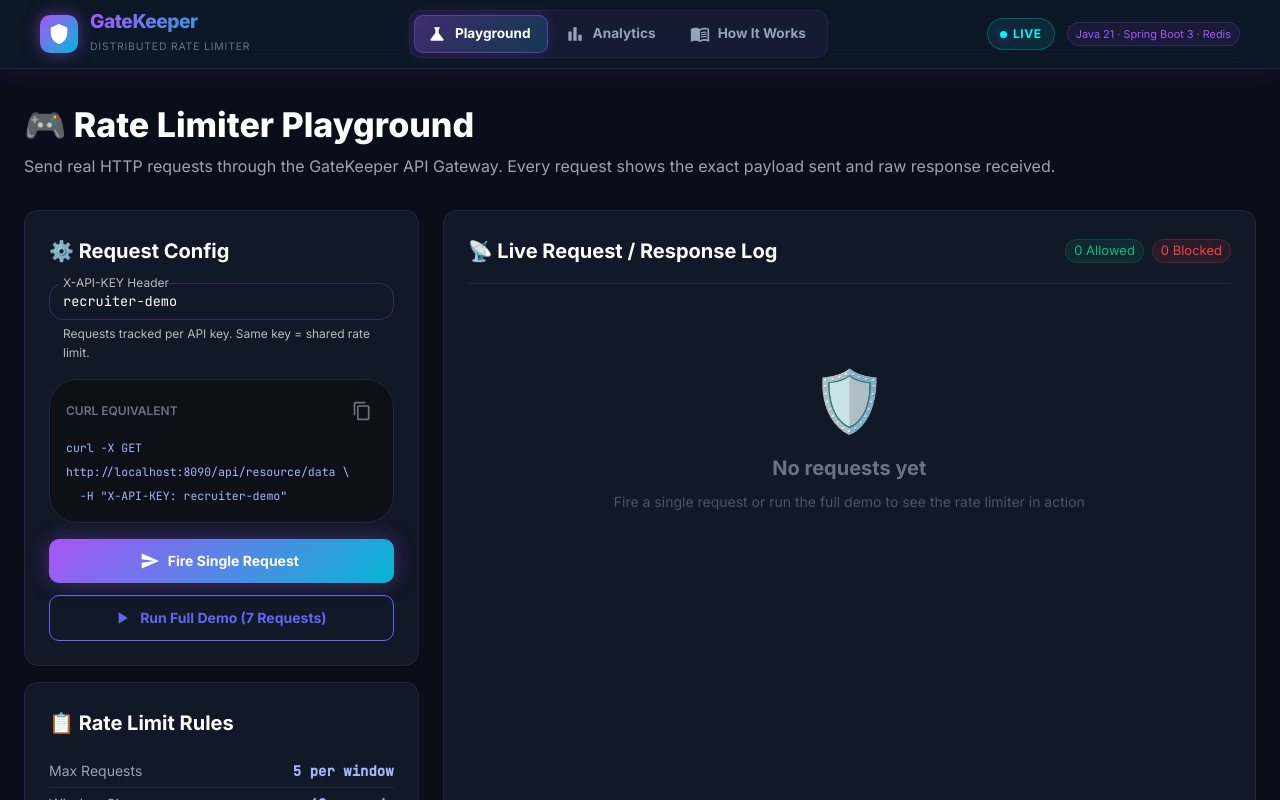
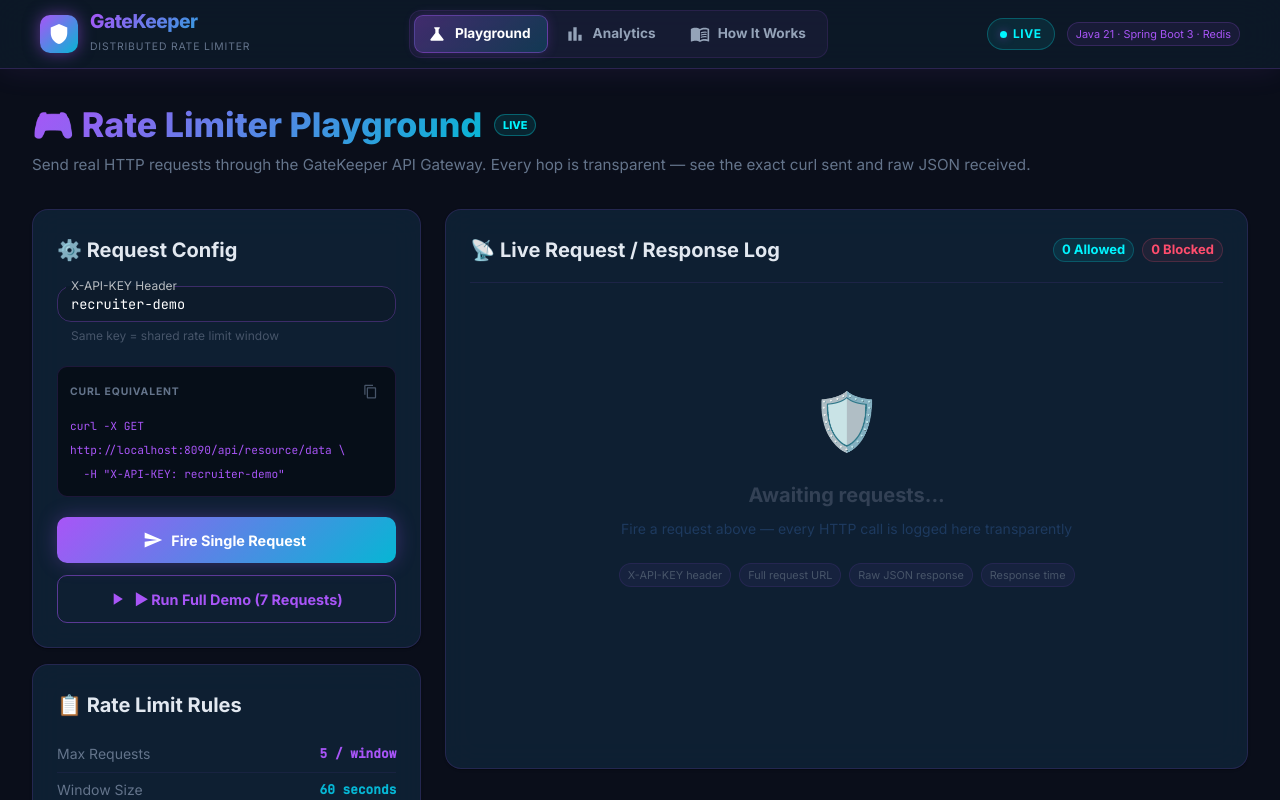
Before and after one commit to Yuvraj404s/GateKeeper, a React (Vite) app in the folder frontend/: page / in a window 1280 px wide. Shown: the top 800 px of the page. Built offline with nearby package versions, Linux system fonts and the light colour scheme.

Commit message:
refactor: visual overhaul

```diff
--- a/frontend/src/pages/Playground.jsx
+++ b/frontend/src/pages/Playground.jsx
@@ -1,65 +1,86 @@
 import React, { useState } from 'react'
 import {
   Box, Container, Grid, Card, CardContent, Typography, TextField,
-  Button, Chip, Divider, LinearProgress, Tooltip, IconButton
+  Button, Chip, Divider, LinearProgress, Tooltip, IconButton, Avatar
 } from '@mui/material'
 import { motion, AnimatePresence } from 'framer-motion'
 import SendIcon from '@mui/icons-material/Send'
 import PlayArrowIcon from '@mui/icons-material/PlayArrow'
 import ContentCopyIcon from '@mui/icons-material/ContentCopy'
-import DeleteIcon from '@mui/icons-material/Delete'
+import DeleteSweepIcon from '@mui/icons-material/DeleteSweep'
 import CheckCircleIcon from '@mui/icons-material/CheckCircle'
 import BlockIcon from '@mui/icons-material/Block'
+import BoltIcon from '@mui/icons-material/Bolt'
 import axios from 'axios'
 import { Prism as SyntaxHighlighter } from 'react-syntax-highlighter'
 import { vscDarkPlus } from 'react-syntax-highlighter/dist/esm/styles/prism'
 
 const GATEWAY = '/api-gk/api/resource/data'
 
+const cardStyle = {
+  bgcolor: 'rgba(15,34,54,0.9)',
+  backdropFilter: 'blur(16px)',
+  border: '1px solid rgba(168,85,247,0.15)',
+  borderRadius: '16px',
+}
+
 function RequestLog({ entry }) {
-  const isAllowed = entry.status === 200
+  const ok = entry.status === 200
   return (
-    <motion.div initial={{ opacity: 0, x: -20 }} animate={{ opacity: 1, x: 0 }} transition={{ duration: 0.3 }}>
+    <motion.div initial={{ opacity: 0, y: -12 }} animate={{ opacity: 1, y: 0 }} transition={{ duration: 0.35 }}>
       <Box sx={{
-        mb: 1.5, p: 2, borderRadius: 2,
-        bgcolor: isAllowed ? 'rgba(16,185,129,0.05)' : 'rgba(239,68,68,0.05)',
-        border: `1px solid ${isAllowed ? 'rgba(16,185,129,0.2)' : 'rgba(239,68,68,0.2)'}`,
+        mb: 2, p: 2.5, borderRadius: '14px',
+        background: ok
+          ? 'linear-gradient(135deg, rgba(0,245,255,0.04), rgba(0,245,255,0.01))'
+          : 'linear-gradient(135deg, rgba(255,77,109,0.06), rgba(255,77,109,0.01))',
+        border: `1px solid ${ok ? 'rgba(0,245,255,0.25)' : 'rgba(255,77,109,0.25)'}`,
+        boxShadow: ok ? '0 0 20px rgba(0,245,255,0.06)' : '0 0 20px rgba(255,77,109,0.06)',
       }}>
-        <Box sx={{ display: 'flex', alignItems: 'center', justifyContent: 'space-between', mb: 1 }}>
+        {/* Header row */}
+        <Box sx={{ display: 'flex', alignItems: 'center', justifyContent: 'space-between', mb: 1.5 }}>
           <Box sx={{ display: 'flex', alignItems: 'center', gap: 1 }}>
-            {isAllowed
-              ? <CheckCircleIcon sx={{ color: '#10b981', fontSize: 18 }} />
-              : <BlockIcon sx={{ color: '#ef4444', fontSize: 18 }} />}
-            <Typography variant="body2" sx={{ fontWeight: 700, color: isAllowed ? '#10b981' : '#ef4444' }}>
-              Request #{entry.requestNum} — {isAllowed ? 'ALLOWED' : 'BLOCKED'}
+            <Avatar sx={{ width: 28, height: 28, bgcolor: ok ? 'rgba(0,245,255,0.15)' : 'rgba(255,77,109,0.15)' }}>
+              {ok
+                ? <CheckCircleIcon sx={{ color: '#00f5ff', fontSize: 17 }} />
+                : <BlockIcon sx={{ color: '#ff4d6d', fontSize: 17 }} />}
+            </Avatar>
+            <Typography variant="body2" sx={{ fontWeight: 800, color: ok ? '#00f5ff' : '#ff4d6d', letterSpacing: '0.03em' }}>
+              #{entry.requestNum} — {ok ? 'ALLOWED' : 'BLOCKED'}
             </Typography>
           </Box>
-          <Box sx={{ display: 'flex', gap: 1 }}>
-            <Chip label={`HTTP ${entry.status}`} size="small"
-              sx={{ bgcolor: isAllowed ? 'rgba(16,185,129,0.15)' : 'rgba(239,68,68,0.15)',
-                color: isAllowed ? '#10b981' : '#ef4444', fontWeight: 700, fontSize: '0.7rem' }} />
-            <Chip label={`${entry.latency}ms`} size="small"
-              sx={{ bgcolor: '#1f2937', color: '#9ca3af', fontSize: '0.7rem' }} />
+          <Box sx={{ display: 'flex', gap: 0.8 }}>
+            <Chip label={`HTTP ${entry.status}`} size="small" sx={{
+              bgcolor: ok ? 'rgba(0,245,255,0.12)' : 'rgba(255,77,109,0.12)',
+              color: ok ? '#00f5ff' : '#ff4d6d',
+              border: `1px solid ${ok ? 'rgba(0,245,255,0.3)' : 'rgba(255,77,109,0.3)'}`,
+              fontWeight: 800, fontSize: '0.7rem', height: 22,
+            }} />
+            <Chip icon={<BoltIcon sx={{ fontSize: '12px !important', color: '#ffd60a !important' }} />}
+              label={`${entry.latency}ms`} size="small"
+              sx={{ bgcolor: 'rgba(255,214,10,0.08)', color: '#ffd60a', border: '1px solid rgba(255,214,10,0.2)', fontSize: '0.7rem', height: 22 }} />
             <Chip label={new Date(entry.timestamp).toLocaleTimeString()} size="small"
-              sx={{ bgcolor: '#1f2937', color: '#6b7280', fontSize: '0.7rem' }} />
+              sx={{ bgcolor: 'rgba(148,163,184,0.06)', color: '#64748b', fontSize: '0.7rem', height: 22 }} />
           </Box>
         </Box>
+
         <Grid container spacing={1.5}>
           <Grid item xs={12} md={6}>
-            <Typography variant="caption" sx={{ color: '#6b7280', display: 'block', mb: 0.5, fontWeight: 600 }}>
-              📤 REQUEST SENT
-            </Typography>
+            <Box sx={{ mb: 0.8, display: 'flex', alignItems: 'center', gap: 0.6 }}>
+              <Box sx={{ width: 6, height: 6, borderRadius: '50%', bgcolor: '#a855f7' }} />
+              <Typography variant="caption" sx={{ color: '#94a3b8', fontWeight: 700, letterSpacing: '0.08em', fontSize: '0.68rem' }}>REQUEST SENT</Typography>
+            </Box>
             <SyntaxHighlighter language="bash" style={vscDarkPlus}
-              customStyle={{ margin: 0, borderRadius: 6, fontSize: '0.72rem', background: '#0d1117', padding: '10px' }}>
+              customStyle={{ margin: 0, borderRadius: 8, fontSize: '0.72rem', background: '#060e18', padding: '10px', border: '1px solid rgba(168,85,247,0.1)' }}>
               {entry.requestSnippet}
             </SyntaxHighlighter>
           </Grid>
           <Grid item xs={12} md={6}>
-            <Typography variant="caption" sx={{ color: '#6b7280', display: 'block', mb: 0.5, fontWeight: 600 }}>
-              📥 RESPONSE RECEIVED
-            </Typography>
+            <Box sx={{ mb: 0.8, display: 'flex', alignItems: 'center', gap: 0.6 }}>
+              <Box sx={{ width: 6, height: 6, borderRadius: '50%', bgcolor: ok ? '#00f5ff' : '#ff4d6d' }} />
+              <Typography variant="caption" sx={{ color: '#94a3b8', fontWeight: 700, letterSpacing: '0.08em', fontSize: '0.68rem' }}>RESPONSE RECEIVED</Typography>
+            </Box>
             <SyntaxHighlighter language="json" style={vscDarkPlus}
-              customStyle={{ margin: 0, borderRadius: 6, fontSize: '0.72rem', background: '#0d1117', padding: '10px' }}>
+              customStyle={{ margin: 0, borderRadius: 8, fontSize: '0.72rem', background: '#060e18', padding: '10px', border: `1px solid ${ok ? 'rgba(0,245,255,0.1)' : 'rgba(255,77,109,0.1)'}` }}>
               {entry.responseSnippet}
             </SyntaxHighlighter>
           </Grid>
@@ -74,6 +95,7 @@ export default function Playground({ logs, setLogs, requestNum }) {
   const [loading, setLoading] = useState(false)
   const [demoRunning, setDemoRunning] = useState(false)
   const [copied, setCopied] = useState(false)
+  const [demoProgress, setDemoProgress] = useState(0)
 
   const sendRequest = async (key) => {
     const num = ++requestNum.current
@@ -95,105 +117,147 @@ export default function Playground({ logs, setLogs, requestNum }) {
   const handleSingle = async () => { setLoading(true); await sendRequest(); setLoading(false) }
 
   const handleDemo = async () => {
-    setDemoRunning(true)
+    setDemoRunning(true); setDemoProgress(0)
     const demoKey = `demo-${Date.now()}`
-    for (let i = 0; i < 7; i++) { await sendRequest(demoKey); await new Promise(r => setTimeout(r, 400)) }
+    for (let i = 0; i < 7; i++) {
+      await sendRequest(demoKey)
+      setDemoProgress(Math.round(((i + 1) / 7) * 100))
+      await new Promise(r => setTimeout(r, 420))
+    }
     setDemoRunning(false)
   }
 
-  const curlExample = `curl -X GET http://localhost:8090/api/resource/data \\\n  -H "X-API-KEY: ${apiKey || 'your-api-key'}"`
-
+  const curlExample = `curl -X GET http://localhost:8090/api/resource/data \\\n  -H "X-API-KEY: ${apiKey || 'your-key'}"`
   const copyToClipboard = () => { navigator.clipboard.writeText(curlExample); setCopied(true); setTimeout(() => setCopied(false), 2000) }
 
   const allowedCount = logs.filter(l => l.status === 200).length
   const blockedCount = logs.filter(l => l.status !== 200).length
 
   return (
-    <Container maxWidth="xl" sx={{ py: 4 }}>
+    <Container maxWidth="xl" sx={{ py: 4, px: { xs: 2, md: 4 } }}>
+
+      {/* Hero Header */}
       <Box sx={{ mb: 4 }}>
-        <Typography variant="h4" sx={{ fontWeight: 800, mb: 1 }}>🎮 Rate Limiter Playground</Typography>
-        <Typography variant="body1" sx={{ color: '#9ca3af' }}>
-          Send real HTTP requests through the GateKeeper API Gateway. Every request shows the exact payload sent and raw response received.
+        <Box sx={{ display: 'flex', alignItems: 'center', gap: 1.5, mb: 1 }}>
+          <Typography variant="h4" sx={{ fontWeight: 900, background: 'linear-gradient(135deg, #a855f7, #06b6d4)', WebkitBackgroundClip: 'text', WebkitTextFillColor: 'transparent' }}>
+            🎮 Rate Limiter Playground
+          </Typography>
+          <Chip label="LIVE" size="small" sx={{ bgcolor: 'rgba(0,245,255,0.1)', color: '#00f5ff', border: '1px solid rgba(0,245,255,0.3)', fontWeight: 800, fontSize: '0.68rem', height: 22 }} />
+        </Box>
+        <Typography sx={{ color: '#64748b', fontSize: '0.95rem' }}>
+          Send real HTTP requests through the GateKeeper API Gateway. Every hop is transparent — see the exact curl sent and raw JSON received.
         </Typography>
       </Box>
 
       <Grid container spacing={3}>
+        {/* Left Panel */}
         <Grid item xs={12} md={4}>
-          <Card sx={{ bgcolor: '#111827', mb: 2 }}>
+
+          {/* Config Card */}
+          <Card sx={{ ...cardStyle, mb: 2 }}>
             <CardContent sx={{ p: 3 }}>
-              <Typography variant="h6" sx={{ mb: 2 }}>⚙️ Request Config</Typography>
+              <Typography variant="h6" sx={{ mb: 2.5, color: '#e2e8f0' }}>⚙️ Request Config</Typography>
+
               <TextField fullWidth label="X-API-KEY Header" value={apiKey}
                 onChange={e => setApiKey(e.target.value)} variant="outlined" size="small"
-                helperText="Requests tracked per API key. Same key = shared rate limit."
-                sx={{ mb: 2, '& .MuiOutlinedInput-root': { fontFamily: 'JetBrains Mono, monospace', fontSize: '0.85rem' } }} />
+                helperText="Same key = shared rate limit window"
+                sx={{ mb: 2.5, '& .MuiOutlinedInput-root': { fontFamily: 'JetBrains Mono, monospace', fontSize: '0.85rem', bgcolor: 'rgba(13,27,42,0.8)' },
+                  '& .MuiFormHelperText-root': { color: '#475569' } }} />
 
-              <Box sx={{ mb: 2, p: 2, bgcolor: '#0d1117', borderRadius: 2, border: '1px solid #1f2937' }}>
+              {/* Curl Preview */}
+              <Box sx={{ mb: 2.5, p: 1.5, bgcolor: '#060e18', borderRadius: '10px', border: '1px solid rgba(168,85,247,0.15)' }}>
                 <Box sx={{ display: 'flex', justifyContent: 'space-between', alignItems: 'center', mb: 1 }}>
-                  <Typography variant="caption" sx={{ color: '#6b7280', fontWeight: 600 }}>CURL EQUIVALENT</Typography>
-                  <Tooltip title={copied ? 'Copied!' : 'Copy'}>
-                    <IconButton size="small" onClick={copyToClipboard} sx={{ color: '#6b7280' }}>
-                      <ContentCopyIcon fontSize="small" />
+                  <Typography variant="caption" sx={{ color: '#64748b', fontWeight: 700, letterSpacing: '0.08em', fontSize: '0.65rem' }}>CURL EQUIVALENT</Typography>
+                  <Tooltip title={copied ? '✅ Copied!' : 'Copy to clipboard'}>
+                    <IconButton size="small" onClick={copyToClipboard} sx={{ color: copied ? '#00f5ff' : '#475569', transition: 'color 0.2s' }}>
+                      <ContentCopyIcon sx={{ fontSize: 15 }} />
                     </IconButton>
                   </Tooltip>
                 </Box>
-                <Typography variant="caption" sx={{ fontFamily: 'JetBrains Mono, monospace', color: '#a5b4fc', whiteSpace: 'pre-wrap', fontSize: '0.72rem' }}>
+                <Typography variant="caption" sx={{ fontFamily: 'JetBrains Mono, monospace', color: '#a855f7', whiteSpace: 'pre-wrap', fontSize: '0.7rem', lineHeight: 1.7 }}>
                   {curlExample}
                 </Typography>
               </Box>
 
+              {/* Buttons */}
               <Button fullWidth variant="contained" startIcon={<SendIcon />} onClick={handleSingle}
                 disabled={loading || demoRunning}
-                sx={{ mb: 1.5, py: 1.2, bgcolor: '#6366f1', '&:hover': { bgcolor: '#4f46e5' } }}>
+                sx={{ mb: 1.5, py: 1.3, fontSize: '0.9rem',
+                  background: 'linear-gradient(135deg, #a855f7, #06b6d4)',
+                  boxShadow: '0 0 20px rgba(168,85,247,0.3)',
+                  '&:hover': { background: 'linear-gradient(135deg, #9333ea, #0891b2)', boxShadow: '0 0 30px rgba(168,85,247,0.5)' },
+                  '&:disabled': { background: 'rgba(168,85,247,0.2)', color: '#475569' }
+                }}>
                 {loading ? 'Sending...' : 'Fire Single Request'}
               </Button>
+
               <Button fullWidth variant="outlined" startIcon={<PlayArrowIcon />} onClick={handleDemo}
                 disabled={loading || demoRunning}
-                sx={{ py: 1.2, borderColor: '#6366f1', color: '#6366f1', '&:hover': { borderColor: '#4f46e5', bgcolor: 'rgba(99,102,241,0.08)' } }}>
-                {demoRunning ? 'Running Demo...' : 'Run Full Demo (7 Requests)'}
+                sx={{ py: 1.3, fontSize: '0.9rem',
+                  borderColor: 'rgba(168,85,247,0.5)', color: '#a855f7',
+                  '&:hover': { borderColor: '#a855f7', bgcolor: 'rgba(168,85,247,0.08)', boxShadow: '0 0 16px rgba(168,85,247,0.2)' },
+                  '&:disabled': { borderColor: 'rgba(168,85,247,0.15)', color: '#475569' }
+                }}>
+                {demoRunning ? `Running... ${demoProgress}%` : '▶  Run Full Demo (7 Requests)'}
               </Button>
-              {demoRunning && <LinearProgress sx={{ mt: 1.5, borderRadius: 1, bgcolor: '#1f2937', '& .MuiLinearProgress-bar': { bgcolor: '#6366f1' } }} />}
+
+              {demoRunning && (
+                <Box sx={{ mt: 1.5 }}>
+                  <LinearProgress variant="determinate" value={demoProgress}
+                    sx={{ borderRadius: 4, bgcolor: 'rgba(168,85,247,0.1)', height: 5,
+                      '& .MuiLinearProgress-bar': { background: 'linear-gradient(90deg, #a855f7, #06b6d4)', borderRadius: 4 } }} />
+                  <Typography variant="caption" sx={{ color: '#64748b', mt: 0.5, display: 'block', textAlign: 'center' }}>
+                    Firing {Math.ceil(demoProgress / 14.3)} of 7 requests...
+                  </Typography>
+                </Box>
+              )}
             </CardContent>
           </Card>
 
-          <Card sx={{ bgcolor: '#111827', mb: 2 }}>
+          {/* Rules Card */}
+          <Card sx={{ ...cardStyle, mb: 2 }}>
             <CardContent sx={{ p: 3 }}>
-              <Typography variant="h6" sx={{ mb: 2 }}>📋 Rate Limit Rules</Typography>
+              <Typography variant="h6" sx={{ mb: 2, color: '#e2e8f0' }}>📋 Rate Limit Rules</Typography>
               {[
-                { label: 'Max Requests', value: '5 per window' },
-                { label: 'Window Size', value: '60 seconds' },
-                { label: 'Algorithm', value: 'Sliding Window Log' },
-                { label: 'Storage', value: 'Redis ZSET' },
-                { label: 'Latency Target', value: '< 10ms' },
-                { label: 'Blocked Status', value: 'HTTP 429' },
+                { label: 'Max Requests', value: '5 / window', color: '#a855f7' },
+                { label: 'Window Size', value: '60 seconds', color: '#06b6d4' },
+                { label: 'Algorithm', value: 'Sliding Window Log', color: '#ffd60a' },
+                { label: 'Storage', value: 'Redis ZSET', color: '#f97316' },
+                { label: 'Decision Latency', value: '< 10ms', color: '#00f5ff' },
+                { label: 'Blocked Code', value: 'HTTP 429', color: '#ff4d6d' },
               ].map(item => (
-                <Box key={item.label} sx={{ display: 'flex', justifyContent: 'space-between', py: 0.75, borderBottom: '1px solid #1f2937' }}>
-                  <Typography variant="body2" sx={{ color: '#9ca3af' }}>{item.label}</Typography>
-                  <Typography variant="body2" sx={{ fontWeight: 600, fontFamily: 'JetBrains Mono, monospace', color: '#a5b4fc' }}>{item.value}</Typography>
+                <Box key={item.label} sx={{ display: 'flex', justifyContent: 'space-between', alignItems: 'center', py: 0.9, borderBottom: '1px solid rgba(168,85,247,0.07)' }}>
+                  <Typography variant="body2" sx={{ color: '#64748b' }}>{item.label}</Typography>
+                  <Typography variant="body2" sx={{ fontWeight: 700, fontFamily: 'JetBrains Mono, monospace', color: item.color, fontSize: '0.8rem' }}>{item.value}</Typography>
                 </Box>
               ))}
             </CardContent>
           </Card>
 
+          {/* Stats Card */}
           {logs.length > 0 && (
-            <Card sx={{ bgcolor: '#111827' }}>
+            <Card sx={cardStyle}>
               <CardContent sx={{ p: 3 }}>
                 <Box sx={{ display: 'flex', justifyContent: 'space-between', alignItems: 'center', mb: 2 }}>
-                  <Typography variant="h6">📊 Session Stats</Typography>
-                  <IconButton size="small" onClick={() => { setLogs([]); requestNum.current = 0 }} sx={{ color: '#6b7280' }}>
-                    <DeleteIcon fontSize="small" />
-                  </IconButton>
+                  <Typography variant="h6" sx={{ color: '#e2e8f0' }}>📊 Session Stats</Typography>
+                  <Tooltip title="Clear all logs">
+                    <IconButton size="small" onClick={() => { setLogs([]); requestNum.current = 0 }}
+                      sx={{ color: '#475569', '&:hover': { color: '#ff4d6d' } }}>
+                      <DeleteSweepIcon fontSize="small" />
+                    </IconButton>
+                  </Tooltip>
                 </Box>
-                <Grid container spacing={1}>
+                <Grid container spacing={1.5}>
                   {[
-                    { label: 'Total', value: logs.length, color: '#a5b4fc' },
-                    { label: 'Allowed', value: allowedCount, color: '#10b981' },
-                    { label: 'Blocked', value: blockedCount, color: '#ef4444' },
-                    { label: 'Avg Latency', value: `${Math.round(logs.reduce((a,b) => a + b.latency, 0) / logs.length)}ms`, color: '#f59e0b' },
-                  ].map(stat => (
-                    <Grid item xs={6} key={stat.label}>
-                      <Box sx={{ p: 1.5, bgcolor: '#0d1117', borderRadius: 2, textAlign: 'center' }}>
-                        <Typography variant="h5" sx={{ fontWeight: 800, color: stat.color }}>{stat.value}</Typography>
-                        <Typography variant="caption" sx={{ color: '#6b7280' }}>{stat.label}</Typography>
+                    { label: 'Total', value: logs.length, color: '#a855f7', bg: 'rgba(168,85,247,0.08)' },
+                    { label: 'Allowed', value: allowedCount, color: '#00f5ff', bg: 'rgba(0,245,255,0.08)' },
+                    { label: 'Blocked', value: blockedCount, color: '#ff4d6d', bg: 'rgba(255,77,109,0.08)' },
+                    { label: 'Avg Latency', value: `${Math.round(logs.reduce((a,b) => a+b.latency,0)/logs.length)}ms`, color: '#ffd60a', bg: 'rgba(255,214,10,0.08)' },
+                  ].map(s => (
+                    <Grid item xs={6} key={s.label}>
+                      <Box sx={{ p: 1.5, bgcolor: s.bg, borderRadius: '10px', textAlign: 'center', border: `1px solid ${s.color}22` }}>
+                        <Typography variant="h5" sx={{ fontWeight: 900, color: s.color, lineHeight: 1 }}>{s.value}</Typography>
+                        <Typography variant="caption" sx={{ color: '#475569', fontSize: '0.68rem' }}>{s.label}</Typography>
                       </Box>
                     </Grid>
                   ))}
@@ -203,29 +267,39 @@ export default function Playground({ logs, setLogs, requestNum }) {
           )}
         </Grid>
 
+        {/* Right Panel — Log */}
         <Grid item xs={12} md={8}>
-          <Card sx={{ bgcolor: '#111827', height: '100%', minHeight: 500 }}>
+          <Card sx={{ ...cardStyle, minHeight: 560 }}>
             <CardContent sx={{ p: 3 }}>
               <Box sx={{ display: 'flex', justifyContent: 'space-between', alignItems: 'center', mb: 2 }}>
-                <Typography variant="h6">📡 Live Request / Response Log</Typography>
+                <Typography variant="h6" sx={{ color: '#e2e8f0' }}>📡 Live Request / Response Log</Typography>
                 <Box sx={{ display: 'flex', gap: 1 }}>
-                  <Chip label={`${allowedCount} Allowed`} size="small" sx={{ bgcolor: 'rgba(16,185,129,0.1)', color: '#10b981', border: '1px solid rgba(16,185,129,0.2)' }} />
-                  <Chip label={`${blockedCount} Blocked`} size="small" sx={{ bgcolor: 'rgba(239,68,68,0.1)', color: '#ef4444', border: '1px solid rgba(239,68,68,0.2)' }} />
+                  <Chip label={`${allowedCount} Allowed`} size="small"
+                    sx={{ bgcolor: 'rgba(0,245,255,0.08)', color: '#00f5ff', border: '1px solid rgba(0,245,255,0.2)', fontWeight: 700 }} />
+                  <Chip label={`${blockedCount} Blocked`} size="small"
+                    sx={{ bgcolor: 'rgba(255,77,109,0.08)', color: '#ff4d6d', border: '1px solid rgba(255,77,109,0.2)', fontWeight: 700 }} />
                 </Box>
               </Box>
-              <Divider sx={{ borderColor: '#1f2937', mb: 2 }} />
+              <Divider sx={{ borderColor: 'rgba(168,85,247,0.1)', mb: 2 }} />
+
               {logs.length === 0 ? (
-                <Box sx={{ textAlign: 'center', py: 8 }}>
-                  <Typography variant="h2" sx={{ mb: 2 }}>🛡️</Typography>
-                  <Typography variant="h6" sx={{ color: '#6b7280' }}>No requests yet</Typography>
-                  <Typography variant="body2" sx={{ color: '#4b5563', mt: 1 }}>
-                    Fire a single request or run the full demo to see the rate limiter in action
+                <Box sx={{ textAlign: 'center', py: 10 }}>
+                  <Typography sx={{ fontSize: '3.5rem', mb: 2 }}>🛡️</Typography>
+                  <Typography variant="h6" sx={{ color: '#334155', fontWeight: 700 }}>Awaiting requests...</Typography>
+                  <Typography variant="body2" sx={{ color: '#1e3a5f', mt: 1 }}>
+                    Fire a request above — every HTTP call is logged here transparently
                   </Typography>
+                  <Box sx={{ mt: 3, display: 'inline-flex', gap: 1 }}>
+                    {['X-API-KEY header', 'Full request URL', 'Raw JSON response', 'Response time'].map(t => (
+                      <Chip key={t} label={t} size="small"
+                        sx={{ bgcolor: 'rgba(168,85,247,0.06)', color: '#475569', border: '1px solid rgba(168,85,247,0.1)', fontSize: '0.68rem' }} />
+                    ))}
+                  </Box>
                 </Box>
               ) : (
-                <Box sx={{ maxHeight: 700, overflowY: 'auto', pr: 1 }}>
+                <Box sx={{ maxHeight: 680, overflowY: 'auto', pr: 0.5 }}>
                   <AnimatePresence>
-                    {logs.map((entry) => <RequestLog key={entry.requestNum} entry={entry} />)}
+                    {logs.map(entry => <RequestLog key={entry.requestNum} entry={entry} />)}
                   </AnimatePresence>
                 </Box>
               )}
```
